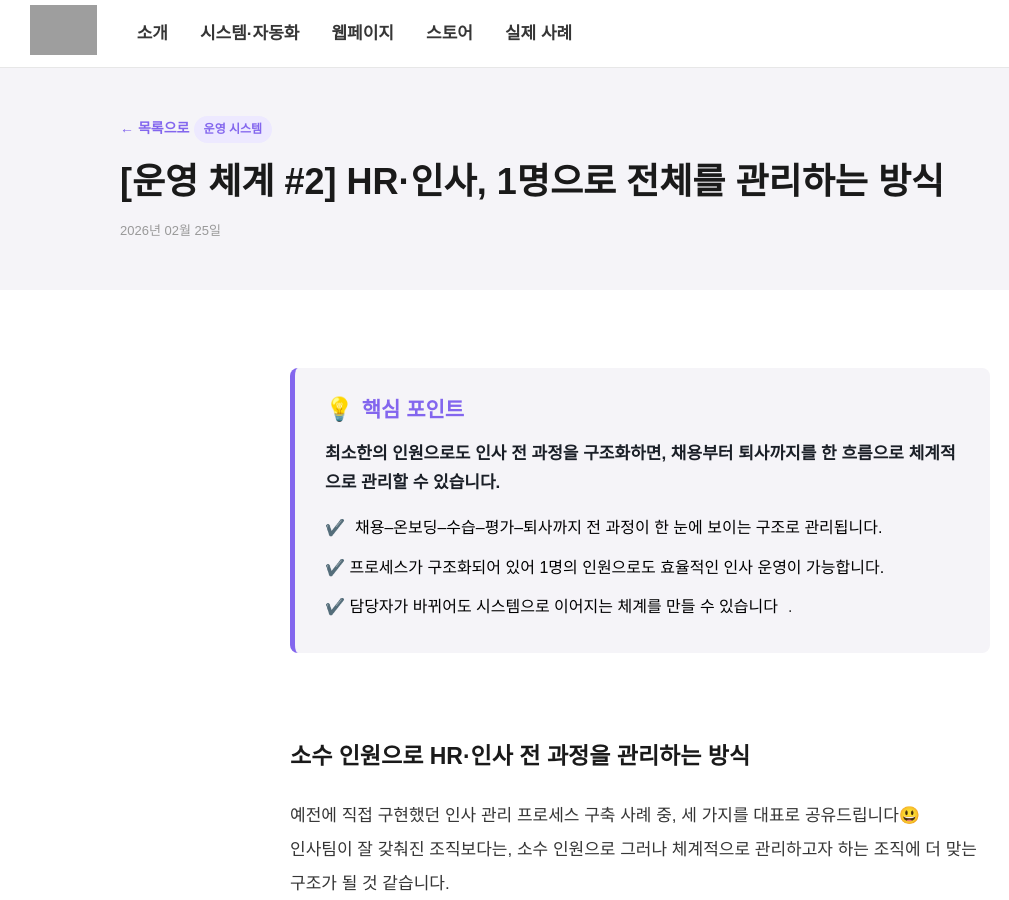
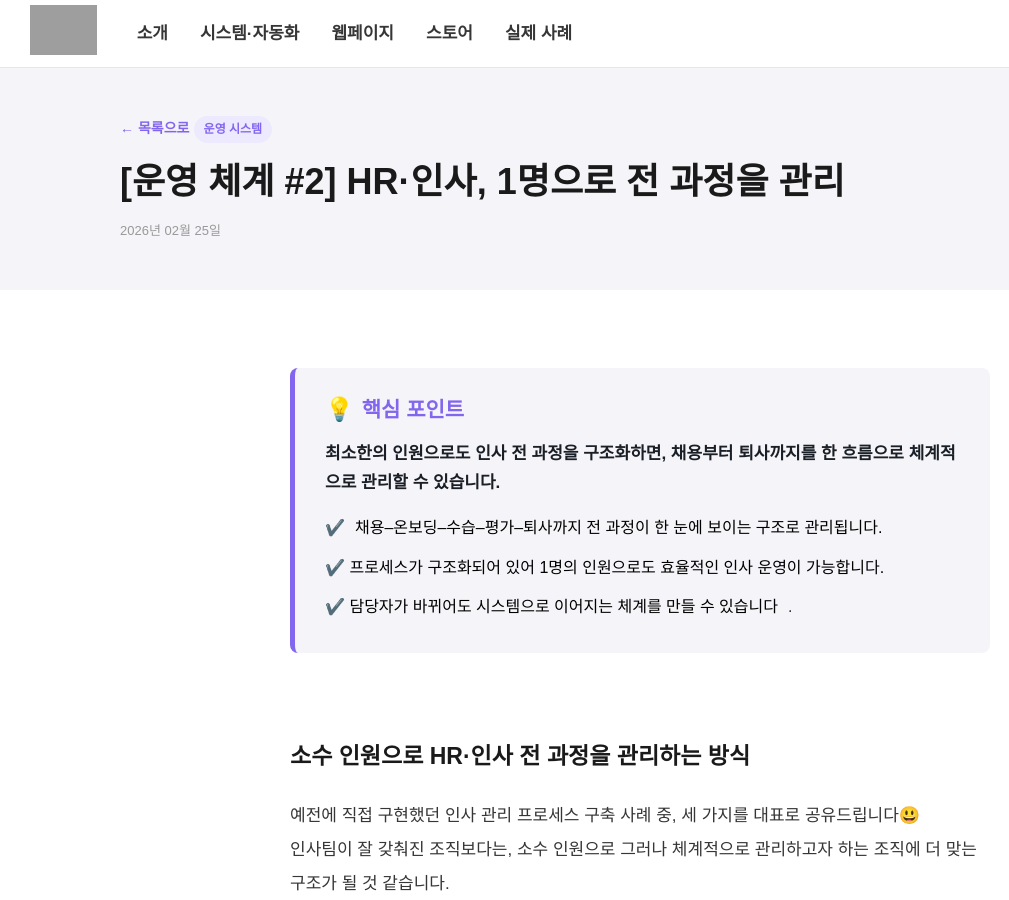
Before and after one commit to nsdlab26/blog, a Jekyll site: the page built from _posts/2026-02-25-hr-management.md, in a window 1280 px wide and 900 px high. Shown: the whole window, without its empty margins (0-1009 px from the left). Built offline with Jekyll 4.4.1, drawn with Linux system fonts in a browser that asks for light colours; grey boxes are pictures that could not be loaded.

Commit message:
Update 2026-02-25-hr-management.md

```diff
--- a/_posts/2026-02-25-hr-management.md
+++ b/_posts/2026-02-25-hr-management.md
@@ -1,6 +1,6 @@
 ---
 layout: post
-title: "[운영 체계 #2]  HR·인사, 1명으로 전체를 관리하는 방식"
+title: "[운영 체계 #2]  HR·인사, 1명으로 전 과정을 관리"
 slug: hr-management
 category: 운영 시스템
 cover: https://cdn.imweb.me/upload/S20260317e48e798a6d243/545cf44c6bcbe.png
```
